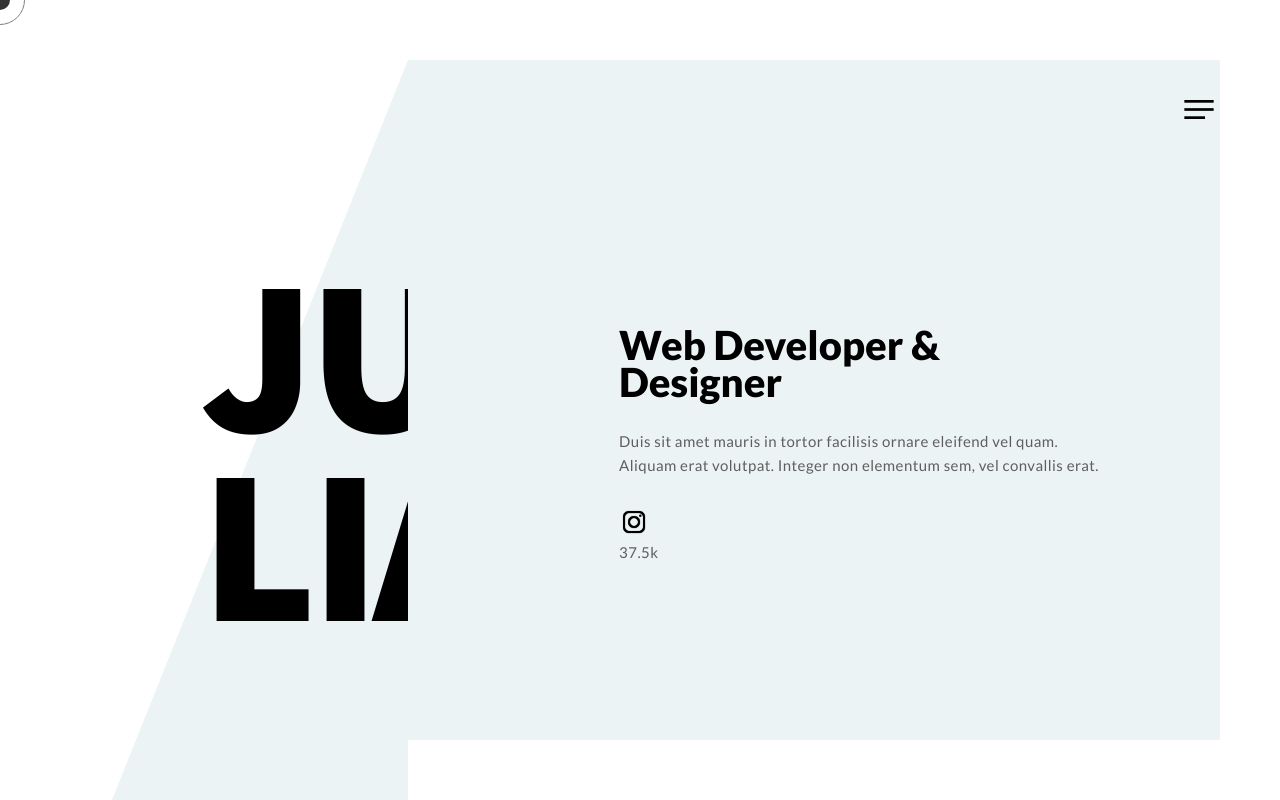
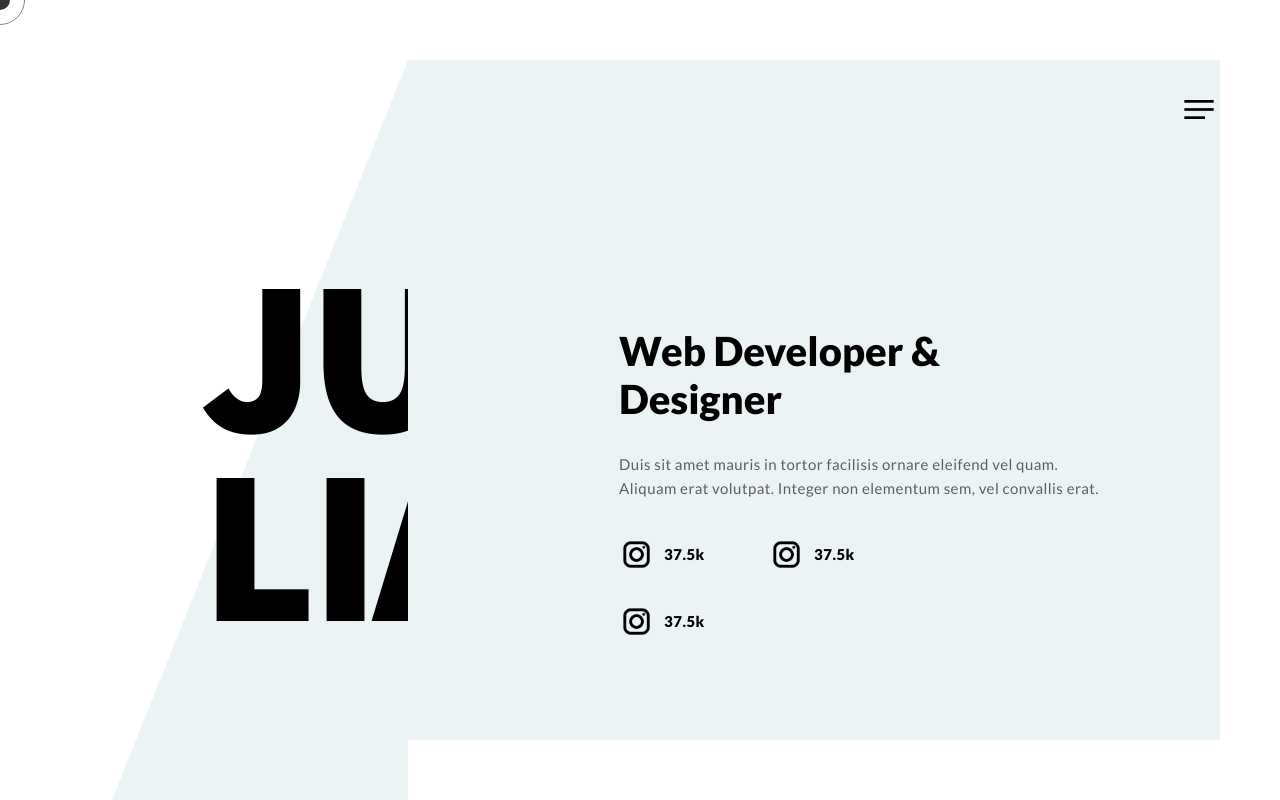
Before and after one commit to juliacodes/JuliaCodes2019, a React (Create React App) app: page / in a window 1280 px wide. Built offline with nearby package versions, Linux system fonts and the light colour scheme.

Commit message:
Added social icons

```diff
--- a/src/Landing.js
+++ b/src/Landing.js
@@ -152,7 +152,6 @@ const Description = styled.div`
     font-style: normal;
     font-weight: 800;
     font-size: 40px;
-    line-height: 91.45%;
   }
 
   p {
@@ -172,12 +171,15 @@ const SocialLinks = styled.div`
 `;
 
 const LinkDiv = styled.div`
+  margin-right: 20px;
   display: inline-block;
-  margin-right: 20px;
+  width: 130px;
 
   p {
     margin: 0;
-    display: inline-block;
+    display: inline;
+    font-weight: 900;
+    color: black;
   }
 `;
 
@@ -185,10 +187,11 @@ const IconImage = styled.div`
   background-image: url(${insta});
   background-size: cover;
   display: inline-block;
-  width: 30px;
-  margin-top: 30px;
-  margin-right: 20px;
-  height: 30px;
+  width: 35px;
+  margin-top: 25px;
+  margin-right: 10px;
+  transform: translateY(12px);
+  height: 35px;
 `;
 
 const Cursor = styled.div``;
@@ -288,6 +291,14 @@ class Landing extends Component {
                   <IconImage />
                   <p>37.5k</p>
                 </LinkDiv>
+                <LinkDiv>
+                  <IconImage />
+                  <p>37.5k</p>
+                </LinkDiv>
+                <LinkDiv>
+                  <IconImage />
+                  <p>37.5k</p>
+                </LinkDiv>
               </SocialLinks>
             </Description>
             <Hamburger />
```
